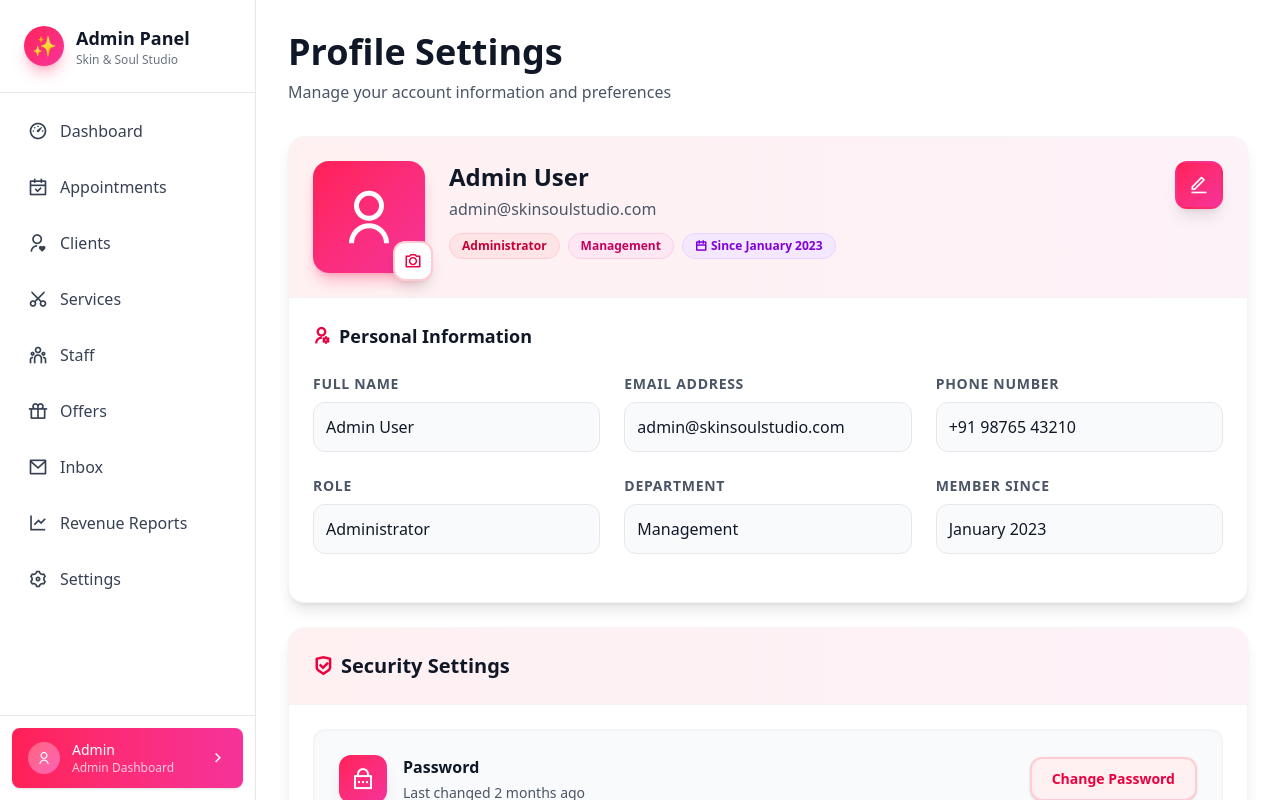
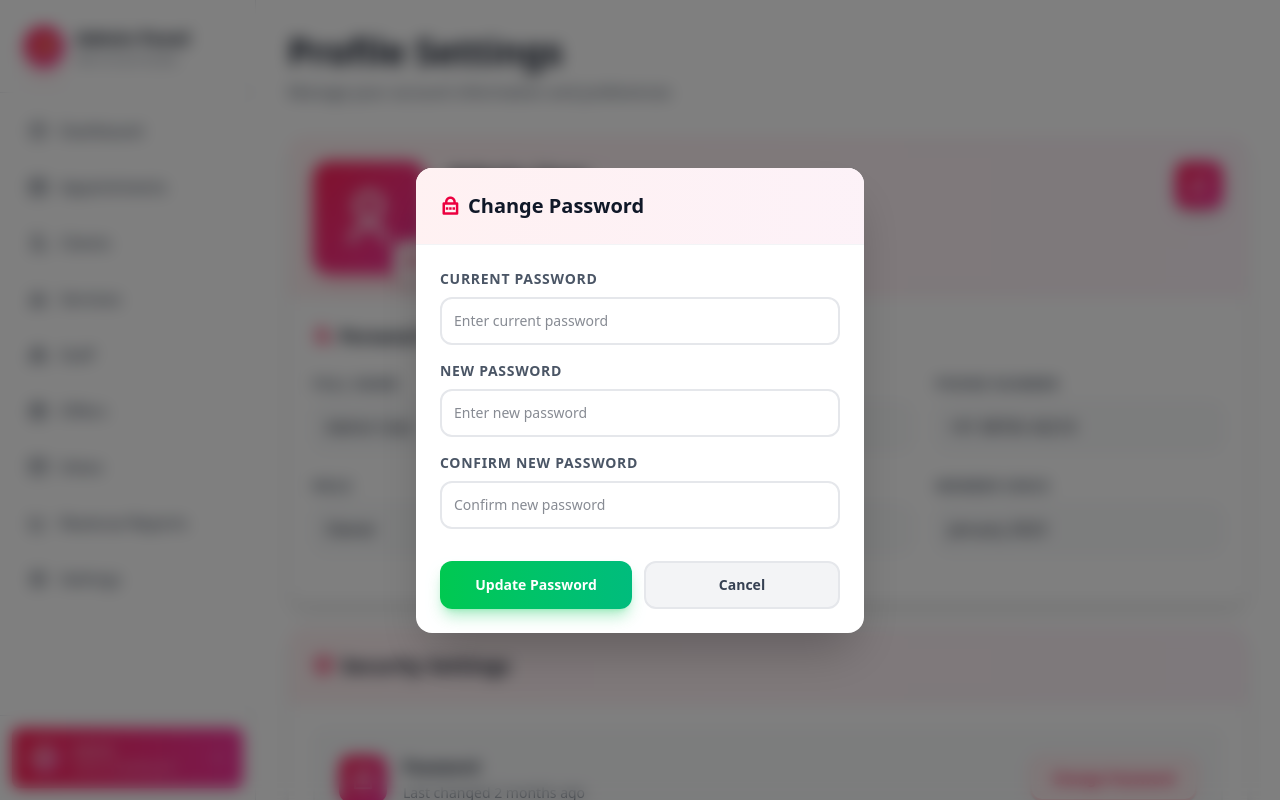
Before and after one commit to udaykene/salon-mangement-sys, a React (Vite) app in the folder Frontend/: page /admin/profile in a window 1280 px wide. Both pictures are taken after a click on the button "Change Password". Shown: the top 800 px of the page. Built offline with nearby package versions, Linux system fonts and the light colour scheme; no server answers.

Commit message:
changed admin profile page

```diff
--- a/Frontend/src/pages/AdminProfile.jsx
+++ b/Frontend/src/pages/AdminProfile.jsx
@@ -1,4 +1,4 @@
-import React, { useState } from "react";
+import React, { useState, useEffect } from "react";
 import AdminLayout from "../components/AdminLayout";
 
 const AdminProfile = () => {
@@ -6,12 +6,60 @@ const AdminProfile = () => {
     name: "Admin User",
     email: "admin@skinsoulstudio.com",
     phone: "+91 98765 43210",
-    role: "Administrator",
+    role: "Owner",
     department: "Management",
     joinDate: "January 2023",
+    isActive: true,
   });
 
+  const [originalData, setOriginalData] = useState({});
   const [isEditing, setIsEditing] = useState(false);
+  const [isLoading, setIsLoading] = useState(true);
+  const [showPasswordModal, setShowPasswordModal] = useState(false);
+  const [passwordData, setPasswordData] = useState({
+    currentPassword: "",
+    newPassword: "",
+    confirmPassword: "",
+  });
+
+  // Fetch owner profile data on component mount
+  useEffect(() => {
+    fetchProfileData();
+  }, []);
+
+  const fetchProfileData = async () => {
+    try {
+      setIsLoading(true);
+      const response = await fetch("/api/owner/profile", {
+        headers: {
+          Authorization: `Bearer ${localStorage.getItem("token")}`,
+        },
+      });
+
+      if (!response.ok) throw new Error("Failed to fetch profile");
+
+      const data = await response.json();
+      const formattedData = {
+        name: data.name || "",
+        email: data.email || "",
+        phone: data.phone || "",
+        role: "Owner",
+        department: "Management",
+        joinDate: new Date(data.createdAt).toLocaleDateString("en-US", {
+          month: "long",
+          year: "numeric",
+        }),
+        isActive: data.isActive ?? true,
+      };
+
+      setProfileData(formattedData);
+      setOriginalData(formattedData);
+    } catch (error) {
+      console.error("Error fetching profile:", error);
+    } finally {
+      setIsLoading(false);
+    }
+  };
 
   const handleInputChange = (e) => {
     const { name, value } = e.target;
@@ -21,10 +69,105 @@ const AdminProfile = () => {
     }));
   };
 
-  const handleSave = () => {
-    setIsEditing(false);
-    alert("Profile updated successfully!");
+  const handleSave = async () => {
+    try {
+      const response = await fetch("/api/owner/profile", {
+        method: "PUT",
+        headers: {
+          "Content-Type": "application/json",
+          Authorization: `Bearer ${localStorage.getItem("token")}`,
+        },
+        body: JSON.stringify({
+          name: profileData.name,
+          email: profileData.email,
+          phone: profileData.phone,
+        }),
+      });
+
+      if (!response.ok) throw new Error("Failed to update profile");
+
+      const updatedData = await response.json();
+      const formattedData = {
+        name: updatedData.name,
+        email: updatedData.email,
+        phone: updatedData.phone,
+        role: "Owner",
+        department: "Management",
+        joinDate: new Date(updatedData.createdAt).toLocaleDateString("en-US", {
+          month: "long",
+          year: "numeric",
+        }),
+        isActive: updatedData.isActive,
+      };
+
+      setProfileData(formattedData);
+      setOriginalData(formattedData);
+      setIsEditing(false);
+      alert("Profile updated successfully!");
+    } catch (error) {
+      console.error("Error updating profile:", error);
+      alert("Failed to update profile. Please try again.");
+    }
   };
+
+  const handlePasswordChange = async () => {
+    if (!passwordData.currentPassword || !passwordData.newPassword || !passwordData.confirmPassword) {
+      alert("Please fill in all password fields");
+      return;
+    }
+
+    if (passwordData.newPassword !== passwordData.confirmPassword) {
+      alert("New passwords do not match");
+      return;
+    }
+
+    if (passwordData.newPassword.length < 8) {
+      alert("Password must be at least 8 characters long");
+      return;
+    }
+
+    try {
+      const response = await fetch("/api/owner/change-password", {
+        method: "PUT",
+        headers: {
+          "Content-Type": "application/json",
+          Authorization: `Bearer ${localStorage.getItem("token")}`,
+        },
+        body: JSON.stringify({
+          currentPassword: passwordData.currentPassword,
+          newPassword: passwordData.newPassword,
+        }),
+      });
+
+      if (!response.ok) {
+        const error = await response.json();
+        throw new Error(error.message || "Failed to change password");
+      }
+
+      alert("Password changed successfully!");
+      setShowPasswordModal(false);
+      setPasswordData({
+        currentPassword: "",
+        newPassword: "",
+        confirmPassword: "",
+      });
+    } catch (error) {
+      console.error("Error changing password:", error);
+      alert(error.message || "Failed to change password. Please try again.");
+    }
+  };
+
+  if (isLoading) {
+    return (
+      <AdminLayout>
+        <main className="bg-white min-h-screen lg:ml-64 pt-16 lg:pt-8 px-4 sm:px-6 lg:px-8 pb-10">
+          <div className="flex items-center justify-center h-96">
+            <div className="animate-spin rounded-full h-16 w-16 border-t-4 border-b-4 border-rose-600"></div>
+          </div>
+        </main>
+      </AdminLayout>
+    );
+  }
 
   return (
     <AdminLayout>
@@ -233,6 +376,7 @@ const AdminProfile = () => {
                 textColor: "text-rose-600",
                 borderColor: "border-rose-200",
                 hoverBg: "hover:bg-rose-500",
+                onClick: () => setShowPasswordModal(true),
               },
               {
                 icon: "ri-shield-check-line",
@@ -244,6 +388,7 @@ const AdminProfile = () => {
                 textColor: "text-green-600",
                 borderColor: "border-green-200",
                 hoverBg: "hover:bg-green-500",
+                onClick: () => alert("Two-Factor Authentication feature coming soon!"),
               },
               {
                 icon: "ri-smartphone-line",
@@ -255,6 +400,7 @@ const AdminProfile = () => {
                 textColor: "text-blue-600",
                 borderColor: "border-blue-200",
                 hoverBg: "hover:bg-blue-500",
+                onClick: () => alert("Active Sessions feature coming soon!"),
               },
             ].map((item, idx) => (
               <div
@@ -275,6 +421,7 @@ const AdminProfile = () => {
                   </div>
                 </div>
                 <button
+                  onClick={item.onClick}
                   className={`w-full sm:w-auto border-2 ${item.borderColor} rounded-xl ${item.bgColor} px-5 py-2.5 text-sm font-semibold ${item.textColor} transition-all ${item.hoverBg} hover:text-white hover:border-transparent shadow-sm whitespace-nowrap`}
                 >
                   {item.btn}
@@ -296,7 +443,9 @@ const AdminProfile = () => {
             <h3 className="text-gray-600 text-sm font-medium mb-1">
               Account Activity
             </h3>
-            <p className="text-3xl font-bold text-gray-900">Active</p>
+            <p className="text-3xl font-bold text-gray-900">
+              {profileData.isActive ? "Active" : "Inactive"}
+            </p>
             <p className="text-xs text-gray-500 mt-2">Last login: Today</p>
           </div>
 
@@ -329,6 +478,98 @@ const AdminProfile = () => {
           </div>
         </div>
       </main>
+
+      {/* Password Change Modal */}
+      {showPasswordModal && (
+        <div className="fixed inset-0 bg-black/50 backdrop-blur-sm flex items-center justify-center z-50 p-4">
+          <div className="bg-white rounded-2xl shadow-2xl max-w-md w-full overflow-hidden">
+            <div className="p-6 border-b border-gray-100 bg-gradient-to-r from-rose-50 to-pink-50">
+              <h3 className="text-xl font-bold text-gray-900 flex items-center gap-2">
+                <i className="ri-lock-password-line text-rose-600"></i>
+                Change Password
+              </h3>
+            </div>
+
+            <div className="p-6 space-y-4">
+              <div>
+                <label className="text-sm font-semibold text-gray-600 uppercase tracking-wider mb-2 block">
+                  Current Password
+                </label>
+                <input
+                  type="password"
+                  value={passwordData.currentPassword}
+                  onChange={(e) =>
+                    setPasswordData((prev) => ({
+                      ...prev,
+                      currentPassword: e.target.value,
+                    }))
+                  }
+                  className="w-full rounded-xl border-2 border-gray-200 p-3 text-sm text-gray-900 outline-none transition-all focus:border-rose-500 focus:ring-4 focus:ring-rose-500/10"
+                  placeholder="Enter current password"
+                />
+              </div>
+
+              <div>
+                <label className="text-sm font-semibold text-gray-600 uppercase tracking-wider mb-2 block">
+                  New Password
+                </label>
+                <input
+                  type="password"
+                  value={passwordData.newPassword}
+                  onChange={(e) =>
+                    setPasswordData((prev) => ({
+                      ...prev,
+                      newPassword: e.target.value,
+                    }))
+                  }
+                  className="w-full rounded-xl border-2 border-gray-200 p-3 text-sm text-gray-900 outline-none transition-all focus:border-rose-500 focus:ring-4 focus:ring-rose-500/10"
+                  placeholder="Enter new password"
+                />
+              </div>
+
+              <div>
+                <label className="text-sm font-semibold text-gray-600 uppercase tracking-wider mb-2 block">
+                  Confirm New Password
+                </label>
+                <input
+                  type="password"
+                  value={passwordData.confirmPassword}
+                  onChange={(e) =>
+                    setPasswordData((prev) => ({
+                      ...prev,
+                      confirmPassword: e.target.value,
+                    }))
+                  }
+                  className="w-full rounded-xl border-2 border-gray-200 p-3 text-sm text-gray-900 outline-none transition-all focus:border-rose-500 focus:ring-4 focus:ring-rose-500/10"
+                  placeholder="Confirm new password"
+                />
+              </div>
+
+              <div className="flex gap-3 pt-4">
+                <button
+                  onClick={handlePasswordChange}
+                  className="flex-1 rounded-xl bg-gradient-to-r from-green-500 to-emerald-500 hover:from-green-600 hover:to-emerald-600 px-6 py-3 text-sm font-semibold text-white shadow-lg shadow-green-500/30 transition-all"
+                >
+                  Update Password
+                </button>
+                <button
+                  onClick={() => {
+                    setShowPasswordModal(false);
+                    setPasswordData({
+                      currentPassword: "",
+                      newPassword: "",
+                      confirmPassword: "",
+                    });
+                  }}
+                  className="flex-1 rounded-xl bg-gray-100 hover:bg-gray-200 px-6 py-3 text-sm font-semibold text-gray-700 transition-all border-2 border-gray-200"
+                >
+                  Cancel
+                </button>
+              </div>
+            </div>
+          </div>
+        </div>
+      )}
     </AdminLayout>
   );
 };
```
